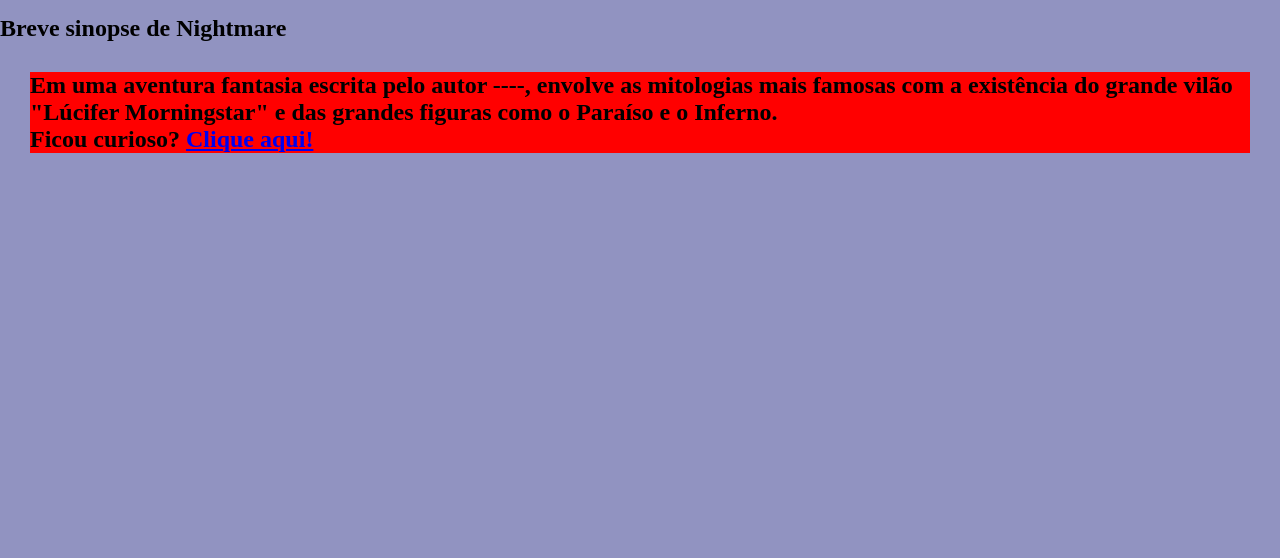
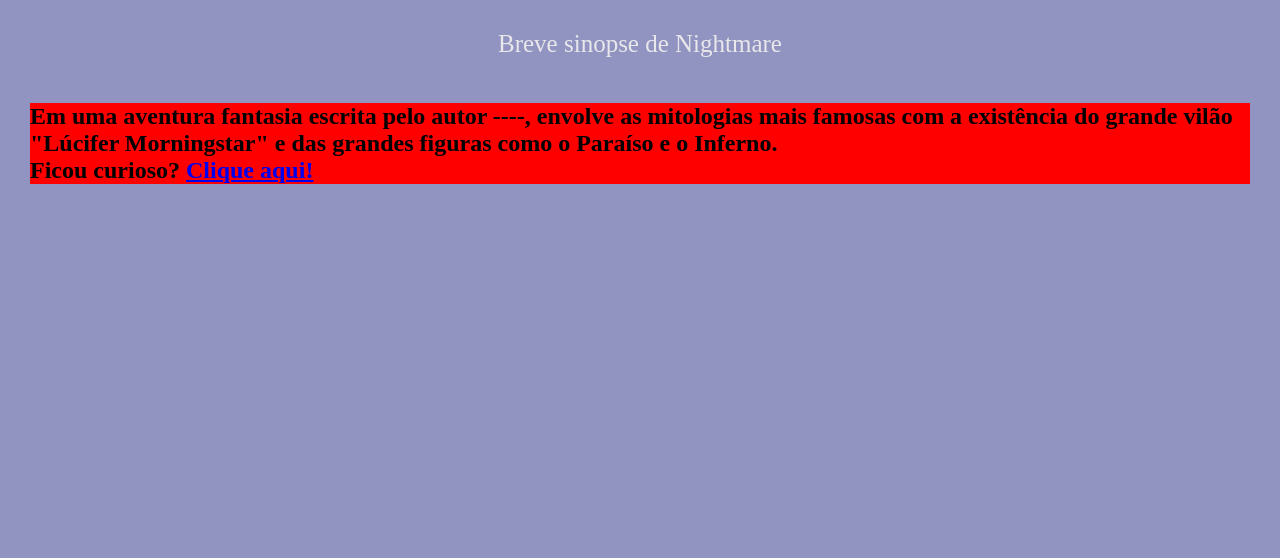
Before and after one commit to nathandacunha/blog-livro, a plain HTML site: page src/index.html in a window 1280 px wide. Shown: the part 242-800 px from the top of the page. Drawn offline with nearby package versions, Linux system fonts and the light colour scheme.

Commit message:
style(home): estilizado o titulo da breve sinopse

```diff
--- a/src/assets/styles/home/home.css
+++ b/src/assets/styles/home/home.css
@@ -96,3 +96,16 @@ body {
 .navegacao.ativo {
     display: block;
 }
+
+/* breve sinopse - Titulo */
+.titulo h1 {
+    display: flex;
+    justify-content: center;
+    align-items: center;
+
+    color: var(--cor-fonte);
+    font-weight: var(--fonte-intensidade);
+    font-size: 25px;
+
+    margin: 45px;
+}
--- a/src/index.html
+++ b/src/index.html
@@ -41,7 +41,7 @@
                 <h1>Nightmare!</h1>
             </div>
         </div>
-        <div>
+        <div class = "titulo">
             <h1>Breve sinopse de Nightmare</h1>
         </div>
         <div class="container">
```
